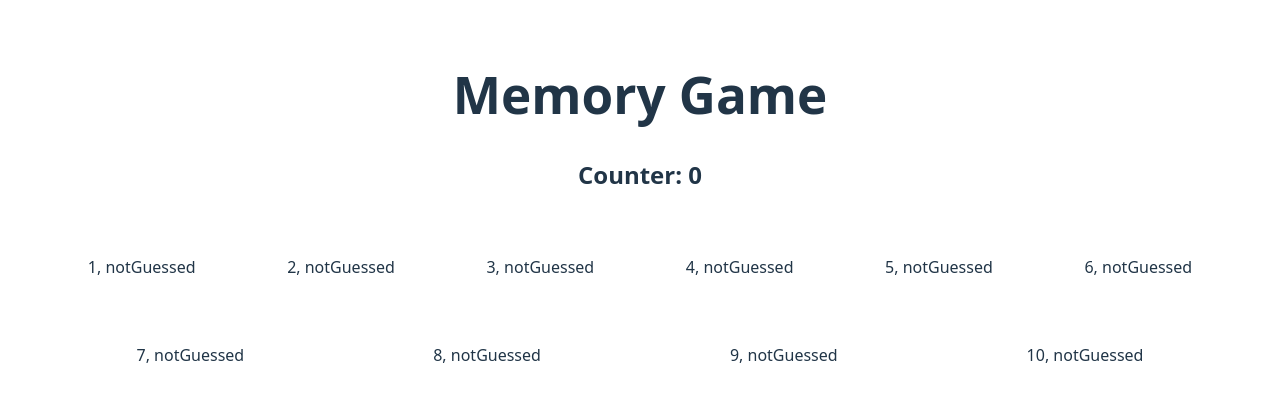
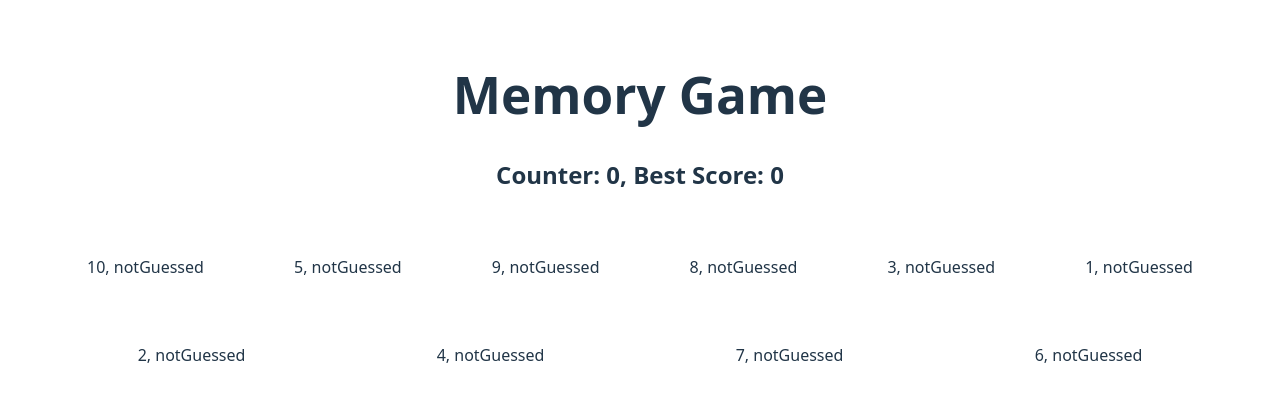
Before and after one commit to limesqueezer3/memory, a React (Vite) app: page / in a window 1280 px wide. Shown: the top 402 px of the page. Built offline with nearby package versions, Linux system fonts and the light colour scheme.

Commit message:
Reset upon wrong guess, best score implemented

```diff
--- a/src/components/Card.jsx
+++ b/src/components/Card.jsx
@@ -3,7 +3,7 @@ import '../styles/Card.css'
 export function Card ({id, guessed, handleCardChange}) {
     return (
         <>
-            <div onClick={() =>handleCardChange({id: id, guessed: true})} className='card'>{id}, {guessed ? <h1>guessed</h1> : <>notGuessed</>}</div>
+            <div onClick={() => handleCardChange({id: id, guessed: guessed})} className='card'>{id}, {guessed ? <>guessed</> : <>notGuessed</>}</div>
         </>
     )
 }
--- a/src/components/MemoryGame.jsx
+++ b/src/components/MemoryGame.jsx
@@ -10,22 +10,43 @@ for (let i = 1; i< 11; i++) {
 export function MemoryGame () {
 
     const [cards, setCards] = useState(initCards)
+    const [bestScore, setBestScore] = useState(0)
+
     const guessedCount = cards.filter(card => card.guessed).length;
 
-    const handleCardChange = (nextCard) => {
-        setCards(
-            cards.map(card => {
-                return card.id == nextCard.id ? nextCard : card;
-            })
-        )
+    const shuffleList = (array) => {
+        array.sort(() => Math.random() - 0.5);
+    };
+    shuffleList(cards)
+
+    const handleCardChange = ({id, guessed}) => {
+        if (guessed) {
+            if (bestScore < guessedCount) {
+                setBestScore(guessedCount)
+            }
+            setCards(
+                cards.map(card => {
+                    return {...card, guessed: false}
+                    }
+                )
+            )
+        } else {
+            setCards(
+                cards.map(card => {
+                    return card.id == id ? {id: id, guessed: true} : card;
+                   }
+                )
+            )
+        }
     }
 
     return (
     <>
-    <h2>Counter: {guessedCount}</h2>
+    <h2>Counter: {guessedCount}, Best Score: {bestScore}</h2>
     <div className='card-holder'>
     {cards.map(card => (
         <Card
+        key={card.id}
         id={card.id}
         guessed={card.guessed}
         handleCardChange={handleCardChange}
```
